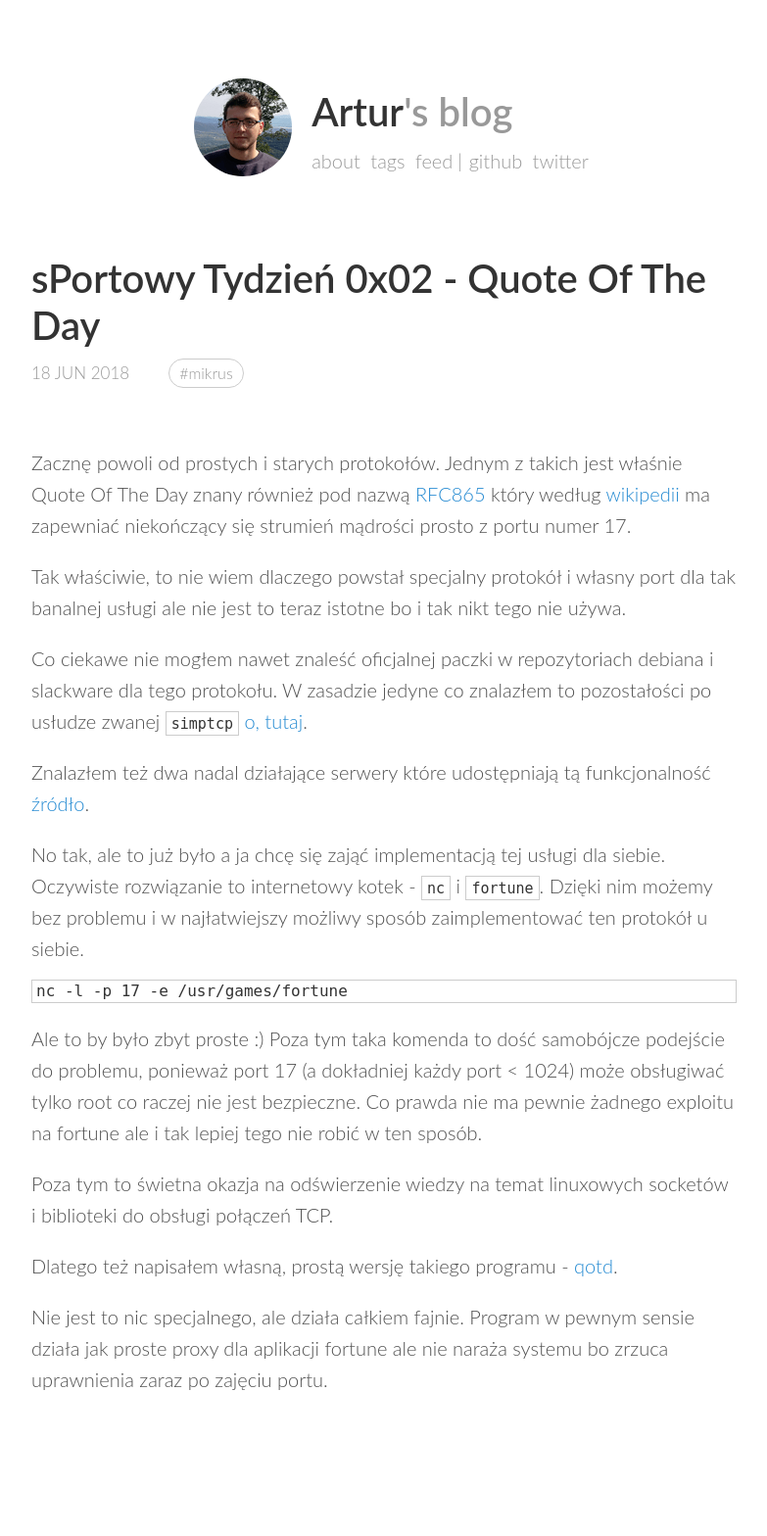
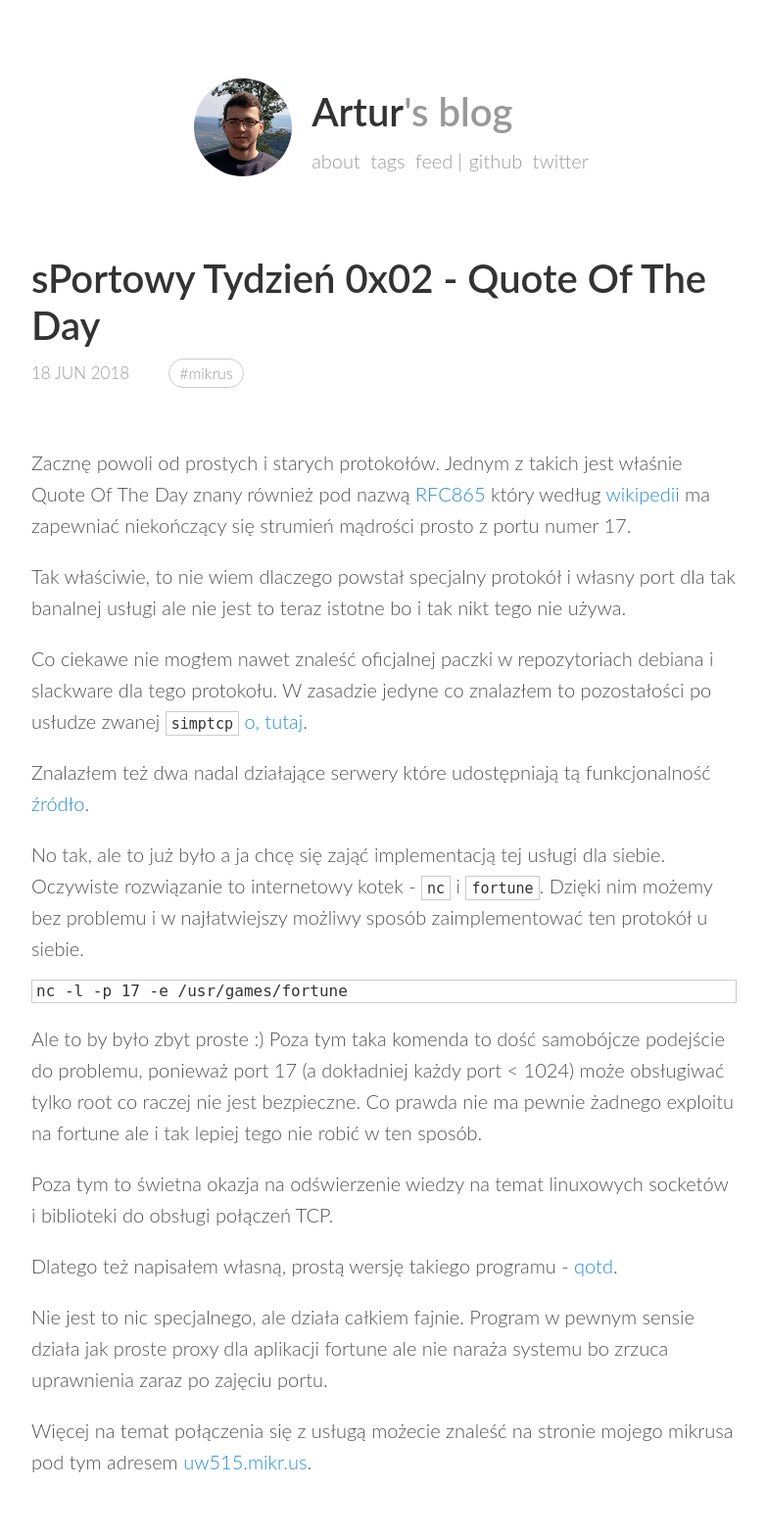
Before and after one commit to arturtamborski/arturtamborski.github.io, a Jekyll site: the page built from _posts/2018-06-18-sportowy-tydzien-2-qotd.md, in a window 1280 px wide. Shown: the whole page at 98% size, without its empty margins (248-1031 px from the left). Built offline with Jekyll 4.4.1, drawn with Linux system fonts in a browser that asks for light colours; comment, search, counter and statistics services are not loaded; before the commit the page ends 1484 px from its top, so only the background shows below that.

Commit message:
add link to mikrus site

```diff
--- a/_posts/2018-06-18-sportowy-tydzien-2-qotd.md
+++ b/_posts/2018-06-18-sportowy-tydzien-2-qotd.md
@@ -54,3 +54,6 @@ Dlatego też napisałem własną, prostą wersję takiego programu -
 Nie jest to nic specjalnego, ale działa całkiem fajnie.
 Program w pewnym sensie działa jak proste proxy dla aplikacji fortune ale
 nie naraża systemu bo zrzuca uprawnienia zaraz po zajęciu portu.
+
+Więcej na temat połączenia się z usługą możecie znaleść na stronie mojego
+mikrusa pod tym adresem [uw515.mikr.us](http://uw515.mikr.us/).
```
